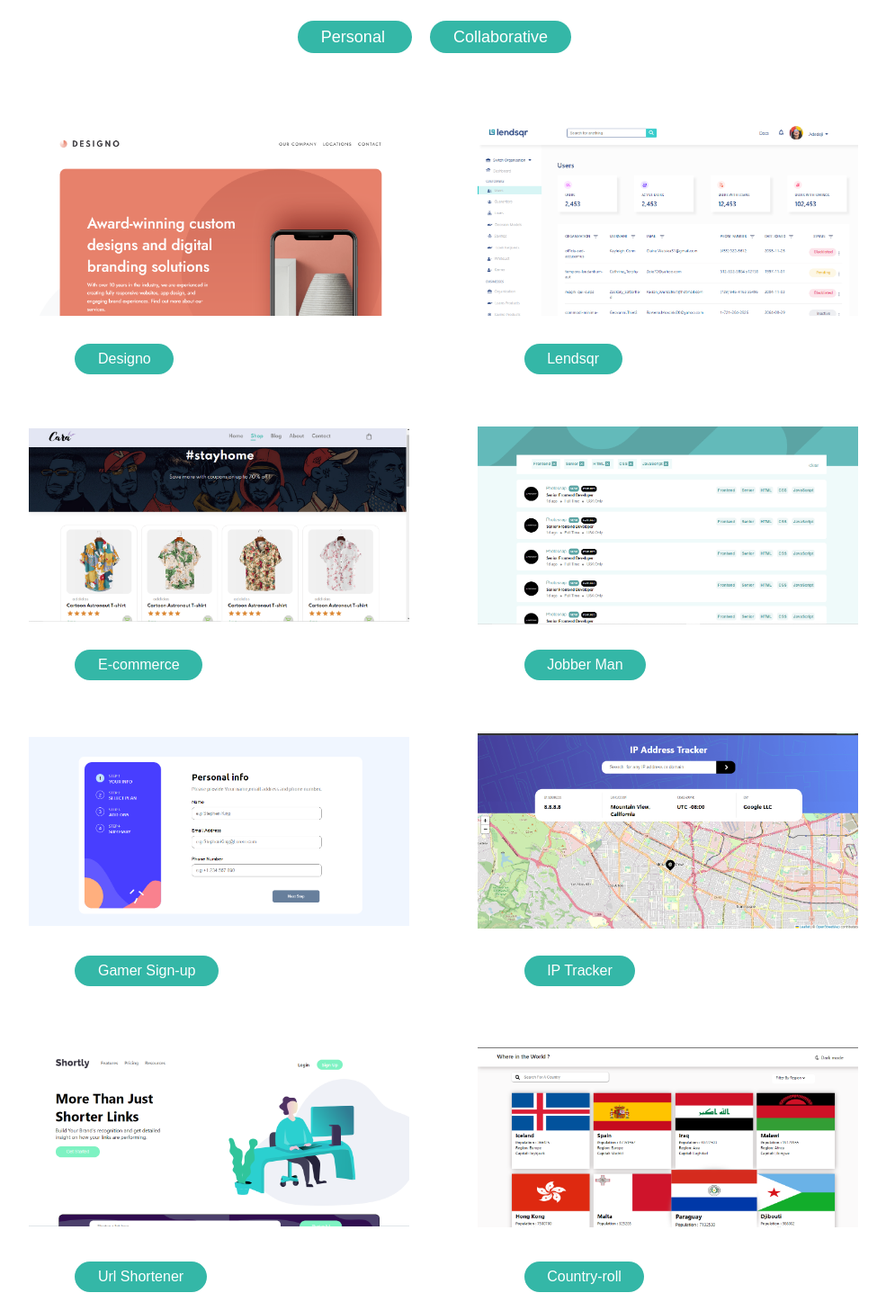
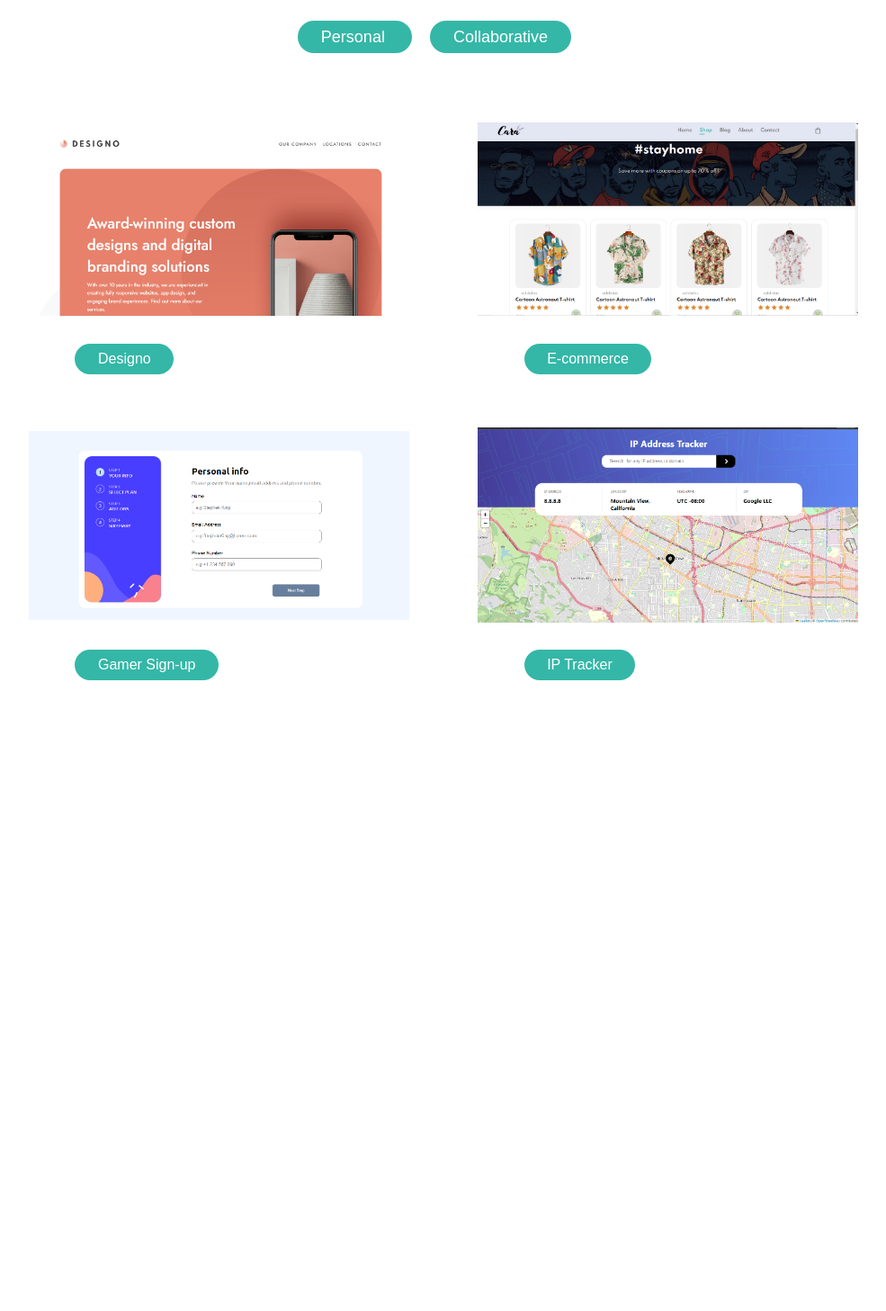
Before and after one commit to Akinyemi04/Portfolio, a React (Create React App) app: page /portfolio in a window 1280 px wide. Shown: the part 213-1670 px from the top of the page at 90% size, without its empty margins (147-1132 px from the left). After the commit the page ends 1017 px from the top, so only its background shows below. Built offline with nearby package versions, Linux system fonts and the light colour scheme; a web font is replaced by a local one.

Commit message:
updating collaborative works

```diff
--- a/src/App.css
+++ b/src/App.css
@@ -66,6 +66,12 @@
 .is-visible .mini .bar .restful_api {
   animation: restful 3s 0.3s forwards;
 }
+.is-visible .mini .bar .next {
+  animation: next 3s 0.3s forwards;
+}
+.is-visible .mini .bar .tailwind {
+  animation: tailwind 3s 0.3s forwards;
+}
 
 @keyframes restful {
   from {
@@ -112,7 +118,7 @@
     width: 0%;
   }
   to {
-    width: 50%;
+    width: 80%;
   }
 }
 @keyframes python {
@@ -156,6 +162,22 @@
   }
 }
 @keyframes java {
+  from {
+    width: 0%;
+  }
+  to {
+    width: 85%;
+  }
+}
+@keyframes next {
+  from {
+    width: 0%;
+  }
+  to {
+    width: 85%;
+  }
+}
+@keyframes tailwind {
   from {
     width: 0%;
   }
--- a/src/App.js
+++ b/src/App.js
@@ -67,6 +67,7 @@
 },[about,windowx,array])
 
   const screen_size = window.innerWidth
+
   function click(e){
     const data = e.target
     data.setAttribute('id','header')
--- a/src/Components/Mini.js
+++ b/src/Components/Mini.js
@@ -43,7 +43,7 @@
             <span>NEXT</span>
           </p>
           <span className="bar">
-            <span className="react"></span>
+            <span className="next"></span>
           </span>
         </div>
         <div>
@@ -52,6 +52,14 @@
           </p>
           <span className="bar">
             <span className="sass"></span>
+          </span>
+        </div>
+        <div>
+          <p>
+            <span>TAILWIND</span>
+          </p>
+          <span className="bar">
+            <span className="tailwind"></span>
           </span>
         </div>
         <div>
--- a/src/Components/Portfolio.js
+++ b/src/Components/Portfolio.js
@@ -16,7 +16,8 @@
 import { useDispatch } from "react-redux";
 import { animate } from "./store";
 import { useSelector } from "react-redux";
-import kbs from './images/kb-detailing.png'
+import kbs from "./images/kb-detailing.png";
+import foundation from "./images/foundation.png";
 
 const Portfolio = () => {
   const width = window.screen.availWidth;
@@ -61,32 +62,11 @@
           </section>
           <section
             data-aos="zoom-in"
-            data-aos-delay={width > 500 ? "250" : "0"}
-          >
-            <img src={lendsqr} alt="" />
-            <a
-              target="_blank"
-              href="https://akinyemi-gabriel-lendsqr-fe-test.netlify.app/"
-            >
-              Lendsqr
-            </a>
-          </section>
-          <section
-            data-aos="zoom-in"
             data-aos-delay={width > 500 ? "400" : "0"}
           >
             <img src={ecommerce} alt="" />
             <a target="_blank" href="https://elegant-commercial.netlify.app/">
               E-commerce
-            </a>
-          </section>
-          <section
-            data-aos="zoom-in"
-            data-aos-delay={width > 500 ? "550" : "0"}
-          >
-            <img src={jobber} alt="" />
-            <a target="_blank" href="https://jobblee.netlify.app/">
-              Jobber Man
             </a>
           </section>
           <section
@@ -107,24 +87,6 @@
               IP Tracker
             </a>
           </section>
-          <section
-            data-aos="zoom-in"
-            data-aos-delay={width > 500 ? "250" : "0"}
-          >
-            <img src={url} alt="" />
-            <a target="_blank" href="https://url-shortenerx1x.netlify.app/">
-              Url Shortener
-            </a>
-          </section>
-          <section
-            data-aos="zoom-in"
-            data-aos-delay={width > 500 ? "100" : "0"}
-          >
-            <img src={country} alt="country-finder" />
-            <a target="_blank" href="https://countryroll.netlify.app/">
-              Country-roll
-            </a>
-          </section>
         </main>
       ) : (
         <main>
@@ -137,11 +99,14 @@
               Acada Power
             </a>
           </section>
-          <section             data-aos="zoom-in"
-            data-aos-delay={width > 500 ? "100" : "0"}>
-              <img src={kbs} alt="" />
-              <a target='_blank' href="https://kbsdetailing.com/">kb's Detailing</a>
-
+          <section
+            data-aos="zoom-in"
+            data-aos-delay={width > 500 ? "100" : "0"}
+          >
+            <img src={kbs} alt="" />
+            <a target="_blank" href="https://kbsdetailing.com/">
+              kb's Detailing
+            </a>
           </section>
           <section
             data-aos="zoom-in"
@@ -152,7 +117,15 @@
               Ennyz
             </a>
           </section>
-
+          <section
+            data-aos="zoom-in"
+            data-aos-delay={width > 500 ? "100" : "0"}
+          >
+            <img src={foundation} alt="fafoundation" />
+            <a target="_blank" href="https://fafoundation-8uzl.vercel.app/">
+              FAfoundation
+            </a>
+          </section>
         </main>
       )}
     </div>
```
Also changed, not shown: src/App.scss (+23 -1 lines), src/Components/images/foundation.png (added), 1 other file (tests, documents, lock files or other folders).
